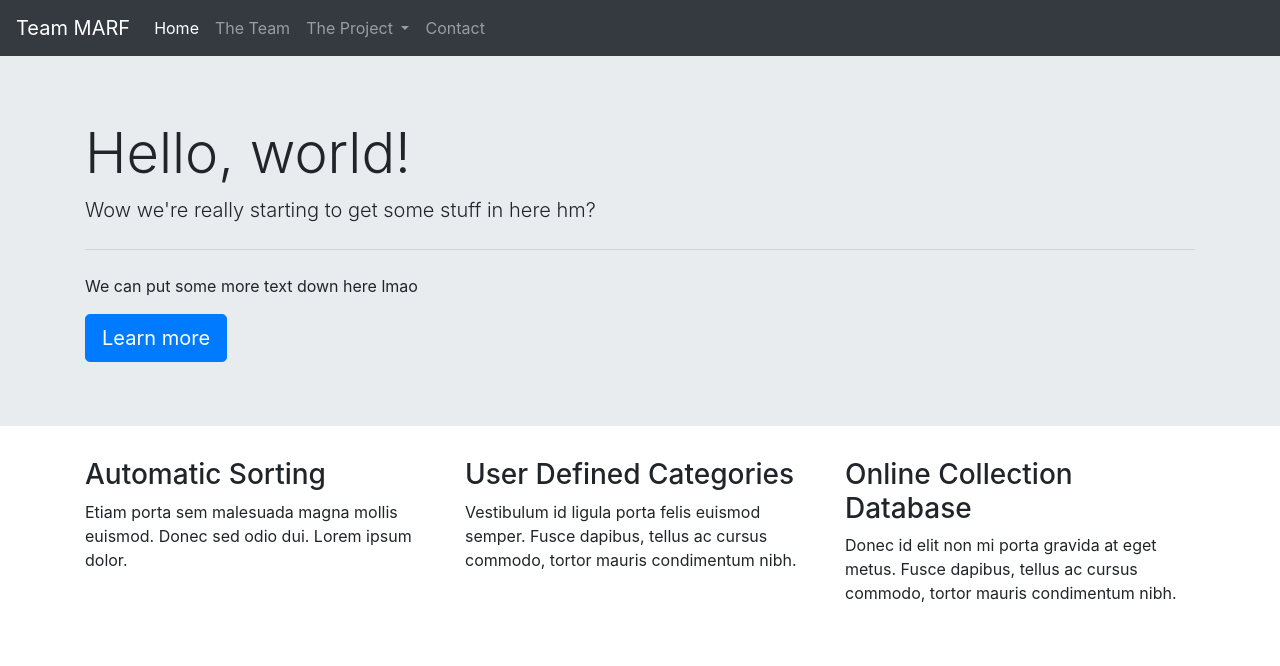
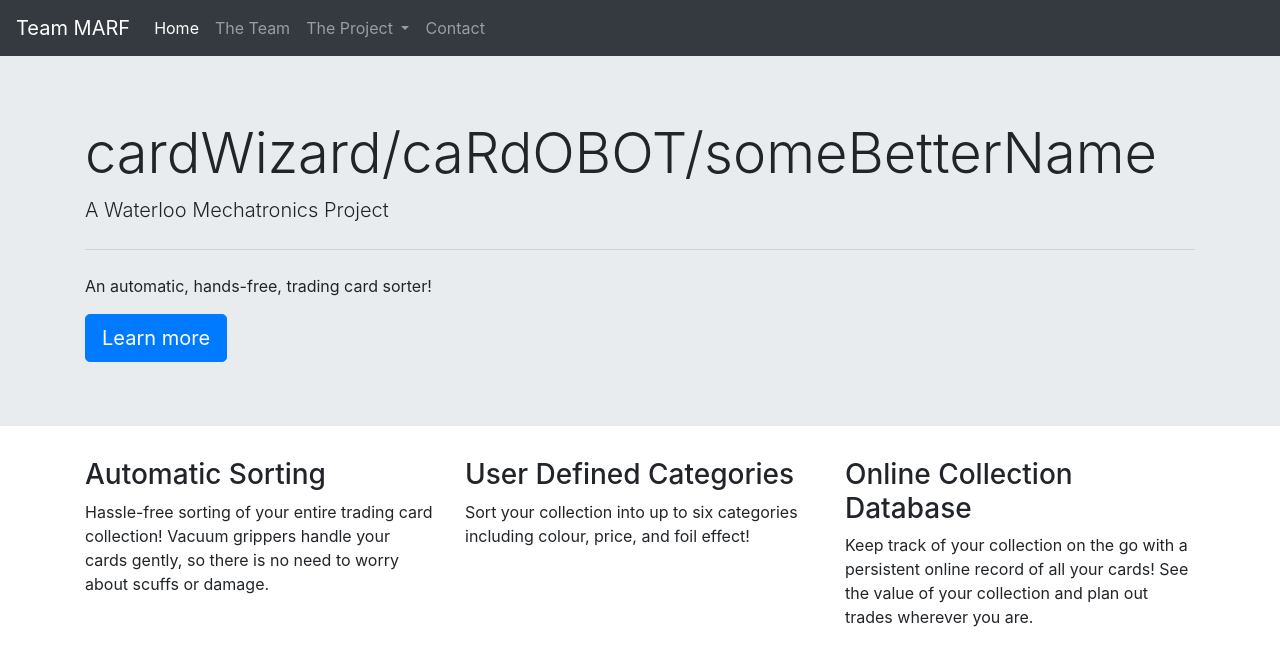
Before and after one commit to kavanomo/kavanomo.github.io, a plain HTML site: page index.html in a window 1280 px wide. Drawn offline with nearby package versions, Linux system fonts and the light colour scheme.

Commit message:
Updated descriptions on homepage

```diff
--- a/index.html
+++ b/index.html
@@ -41,10 +41,10 @@
 
   <div class="jumbotron jumbotron-fluid">
     <div class="container">
-      <h1 class="display-4">Hello, world!</h1>
-      <p class="lead">Wow we're really starting to get some stuff in here hm?</p>
+      <h1 class="display-4">cardWizard/caRdOBOT/someBetterName</h1>
+      <p class="lead">A Waterloo Mechatronics Project</p>
       <hr class="my-4">
-      <p>We can put some more text down here lmao</p>
+      <p>An automatic, hands-free, trading card sorter!</p>
       <a class="btn btn-primary btn-lg" href="Project/Design/design.html" role="button">Learn more</a>
     </div>
   </div>
@@ -53,15 +53,15 @@
   <div class="row">
     <div class="col-md-4">
       <h3>Automatic Sorting</h3>
-      <p>Etiam porta sem malesuada magna mollis euismod. Donec sed odio dui. Lorem ipsum dolor.</p>
+      <p>Hassle-free sorting of your entire trading card collection! Vacuum grippers handle your cards gently, so there is no need to worry about scuffs or damage.</p>
     </div>
     <div class="col-md-4">
       <h3>User Defined Categories</h3>
-      <p>Vestibulum id ligula porta felis euismod semper. Fusce dapibus, tellus ac cursus commodo, tortor mauris condimentum nibh.</p>
+      <p>Sort your collection into up to six categories including colour, price, and foil effect!</p>
     </div>
     <div class="col-md-4">
       <h3>Online Collection Database</h3>
-      <p>Donec id elit non mi porta gravida at eget metus. Fusce dapibus, tellus ac cursus commodo, tortor mauris condimentum nibh.</p>
+      <p>Keep track of your collection on the go with a persistent online record of all your cards! See the value of your collection and plan out trades wherever you are.</p>
     </div>
   </div>
   </div>
```
Also changed, not shown: Team/team.html (+1 -1 lines), 1 other file.
